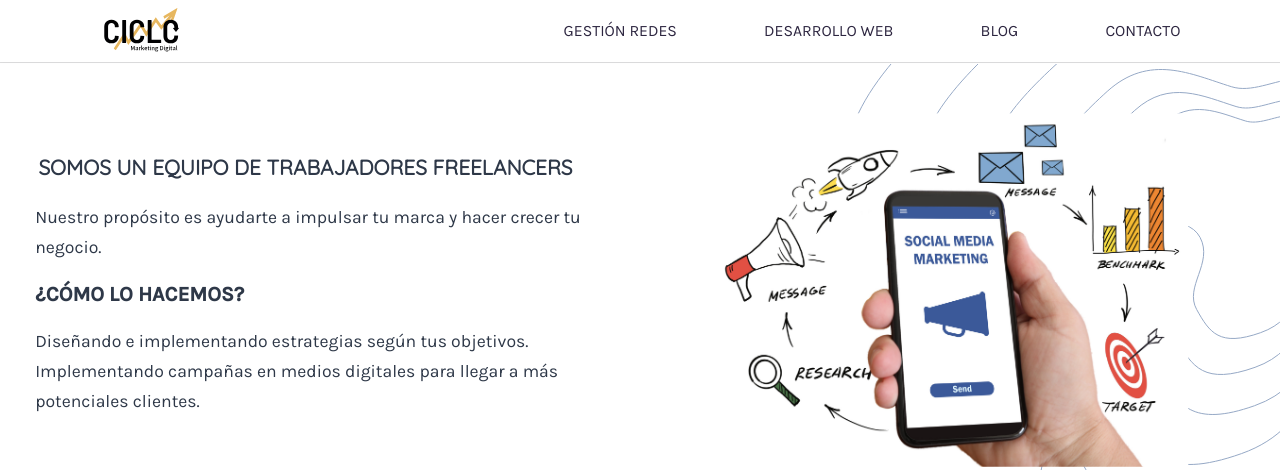
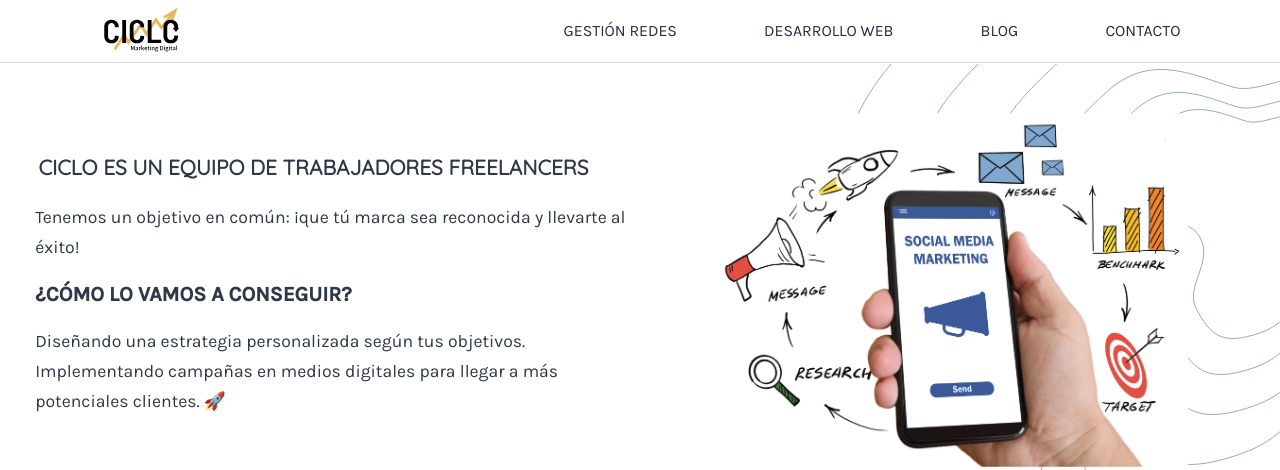
Before and after one commit to micaelakorol/ciclo_marketingDigital, a React (Create React App) app: page / in a window 1280 px wide. Shown: the top 470 px of the page. Built offline with nearby package versions, Linux system fonts and the light colour scheme.

Commit message:
cambios varios

```diff
--- a/src/components/Presentacion/Presentacion.jsx
+++ b/src/components/Presentacion/Presentacion.jsx
@@ -4,7 +4,8 @@ import {
   Titulo,
   Descripcion,
   InformacionPrincipal,
-  ContenedorBg,ComoLoHago
+  ContenedorBg,
+  ComoLoHago,
 } from "../../styled-components/Presentacion";
 import { ReactComponent as ImagenPresentacion } from "../../assets/socialmedia.svg";
 const Presentacion = () => {
@@ -12,24 +13,20 @@ const Presentacion = () => {
     <>
       <ContenedorPresentacion>
         <InformacionPrincipal>
-          <Titulo>
-            Somos un equipo de trabajadores freelancers
-          </Titulo>
-          <Descripcion as='h3'>
+          <Titulo>Ciclo es un equipo de trabajadores freelancers</Titulo>
+          <Descripcion as="h3">
+           Tenemos un objetivo en común: ¡que tú marca sea reconocida y llevarte al éxito!
 
-            Nuestro propósito es ayudarte a impulsar tu marca y hacer crecer tu
-            negocio. {/* siguiendo una serie de pasos que te llevaran al exito */}
+            {/*Humanizar tu marca es el primer paso. siguiendo una serie de pasos que te llevaran al exito */}
           </Descripcion>
-          <ComoLoHago>
-            ¿Cómo lo hacemos?
-          </ComoLoHago>
+          <ComoLoHago>¿Cómo lo vamos a conseguir?</ComoLoHago>
           <Descripcion>
-            Diseñando e implementando estrategias según tus objetivos.
-            Implementando campañas en medios digitales para llegar a más
-            potenciales clientes.
+           Diseñando una estrategia personalizada según tus objetivos.
+        Implementando campañas en medios digitales para llegar a más
+            potenciales clientes. 🚀
           </Descripcion>
         </InformacionPrincipal>
-{/* Contenedor imagen */}
+        {/* Contenedor imagen */}
         <ContenedorBg>
           <ImagenPresentacion
             className="social-media"
--- a/src/pages/DesarrolloWeb/PlanDesarrollo.jsx
+++ b/src/pages/DesarrolloWeb/PlanDesarrollo.jsx
@@ -8,7 +8,7 @@ const PlanDesarrollo = () => {
     const descripcionPlan = planDesarrollo.items
   return (
    <>
-   <Subtitulo>Todos nuestros planes incluyen</Subtitulo>
+   <Subtitulo>Todos nuestros planes incluyen:</Subtitulo>
    <ContenedorPlanDesarrollo>
         <DescripcionRedes as="ul">
           {descripcionPlan.map((item) => (
--- a/src/pages/GestionRedes/Data/DataMarketing.js
+++ b/src/pages/GestionRedes/Data/DataMarketing.js
@@ -13,7 +13,7 @@ export const data = {
     {
       id: 2,
       img: "https://i.ibb.co/WkhQGmt/sinproposito.png",
-      descripcion: "Publicaciones sin proposito",
+      descripcion: "Publicaciones sin propósito",
     },
     {
       id: 3,
@@ -23,7 +23,7 @@ export const data = {
     {
       id: 4,
       img: "https://i.ibb.co/pjGp3Pn/sin-Objetivo.png1",
-      descripcion: "No sabes cual es tu objetivo",
+      descripcion: "No sabés cual es tu objetivo",
     },
   ],
 };
--- a/src/pages/GestionRedes/ObjetivosRedes.jsx
+++ b/src/pages/GestionRedes/ObjetivosRedes.jsx
@@ -14,7 +14,7 @@ const ObjetivosRedes = () => {
   return (
     <>
       <Subtitulo>Te voy a ayudar a impulsar y gestionar tus redes</Subtitulo>
-      <TituloPrincipal as='h4'>¿Cómo lo vamos a conseguir?</TituloPrincipal>
+      <TituloPrincipal as='h4'>¿Cómo lo vamos a hacer?</TituloPrincipal>
       <ArticuloRedes as='article'>
         <DescripcionRedes as="ul">
           {queHare.map((item) => (
--- a/src/pages/GestionRedes/PlanRedesSociales.jsx
+++ b/src/pages/GestionRedes/PlanRedesSociales.jsx
@@ -12,7 +12,7 @@ const PlanRedesSociales = () => {
   let descripcionPlan = planRedes.items;
   return (
     <>
-      <Subtitulo>Qué incluye el plan de redes sociales</Subtitulo>
+      <Subtitulo>¿Qué incluye el plan de redes sociales?</Subtitulo>
       <ContenedorPlanRedes>
         <DescripcionRedes as="ul">
           {descripcionPlan.map((item) => (
```
